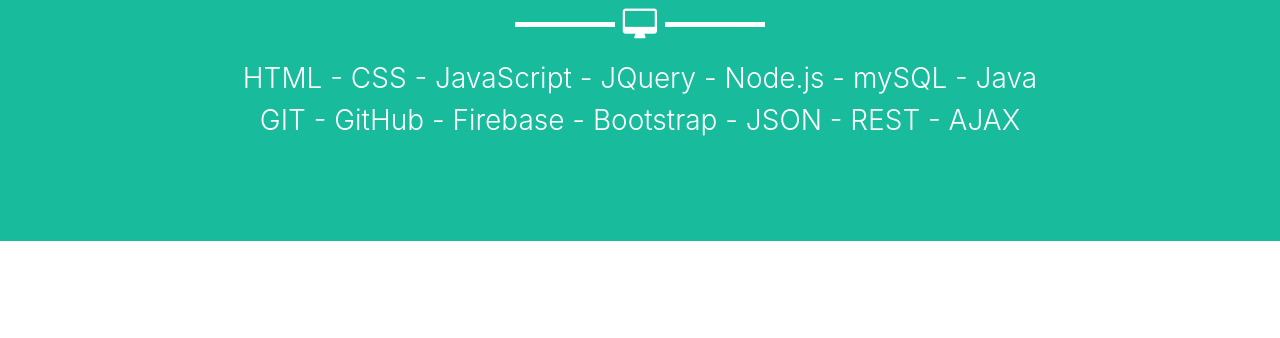
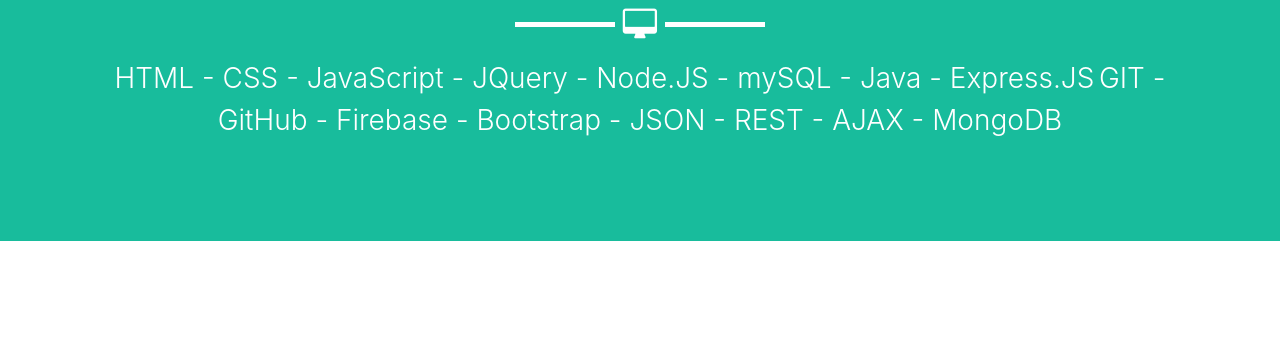
Before and after one commit to taylorcaton/Bootstrap-Portfolio, a website with bundled scripts: page index.html in a window 1280 px wide. Shown: the part 701-1039 px from the top of the page. Built offline with nearby package versions, Linux system fonts and the light colour scheme.

Commit message:
updated profile

```diff
--- a/index.html
+++ b/index.html
@@ -57,8 +57,8 @@
       <div class="intro-text">
         <span class="name">Taylor Caton</span>
         <hr class="star-light">
-        <span class="skills">HTML - CSS - JavaScript - JQuery - Node.js - mySQL - Java</span><br>
-        <span class="skills">GIT - GitHub - Firebase - Bootstrap - JSON - REST - AJAX</span>
+        <span class="skills">HTML - CSS - JavaScript - JQuery - Node.JS - mySQL - Java - Express.JS</span>
+        <span class="skills">GIT - GitHub - Firebase - Bootstrap - JSON - REST - AJAX - MongoDB</span>
       </div>
     </div>
   </header>
```
